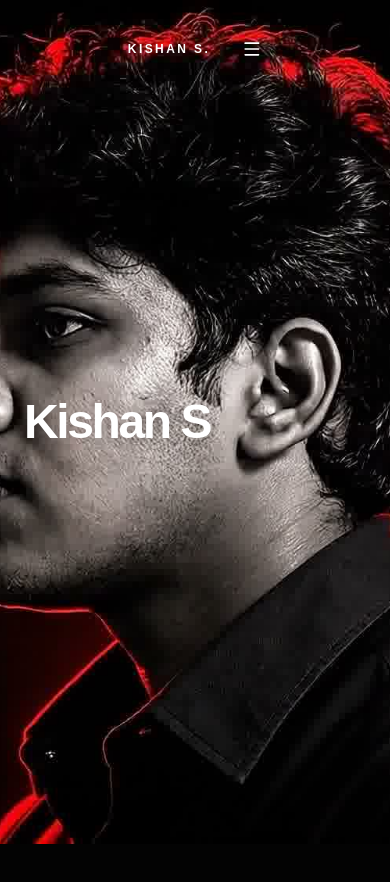
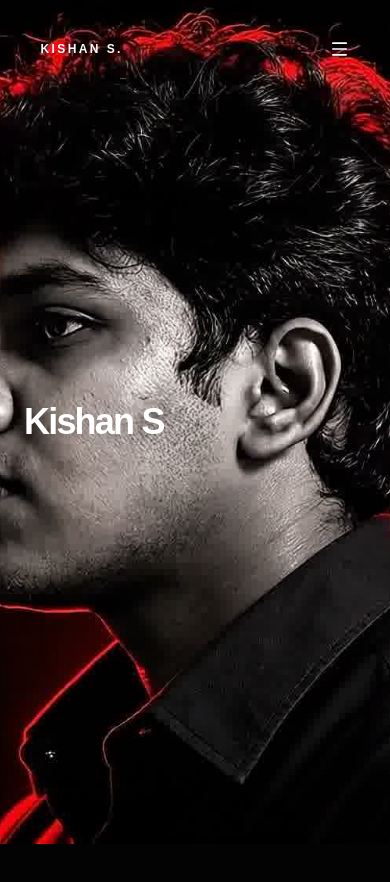
Before and after one commit to KishanSadeesh/Portfolio-KishanS, a React (Vite) app: page / in a window 390 px wide. Shown: the top 882 px of the page. Built offline with nearby package versions, Linux system fonts and the light colour scheme.

Commit message:
aligned for mobile devices

```diff
--- a/src/App.jsx
+++ b/src/App.jsx
@@ -40,7 +40,7 @@ function App() {
   return (
     <HelmetProvider>
       <Router>
-        <div className="bg-[var(--color-bg)] text-[var(--color-text)] min-h-screen font-sans selection:bg-[var(--color-accent)] selection:text-white">
+        <div className="bg-[var(--color-bg)] text-[var(--color-text)] min-h-screen font-sans selection:bg-[var(--color-accent)] selection:text-white overflow-x-hidden">
           <ScrollToTop />
           <Navbar />
           <GoToTop />
--- a/src/components/Hero.jsx
+++ b/src/components/Hero.jsx
@@ -165,7 +165,7 @@ const Hero = () => {
               }`}
             >
               <div className="max-w-3xl text-left pointer-events-auto">
-                <h1 className="text-5xl md:text-7xl font-bold leading-[1.1] tracking-tighter whitespace-pre-line drop-shadow-lg">
+                <h1 className="text-4xl sm:text-5xl md:text-7xl font-bold leading-[1.1] tracking-tighter whitespace-pre-line drop-shadow-lg">
                   {state.title}
                 </h1>
               </div>
--- a/src/components/Navbar.jsx
+++ b/src/components/Navbar.jsx
@@ -64,7 +64,7 @@ const Navbar = () => {
 
   return (
     <>
-      <nav className={`fixed top-6 left-1/2 -translate-x-1/2 z-50 w-max max-w-[90vw] transition-all duration-700 ease-[cubic-bezier(0.32,0.72,0,1)] px-8 py-3.5 flex justify-between items-center gap-8 md:gap-16 rounded-full border ${scrolled || mobileMenuOpen ? 'bg-black/40 backdrop-blur-2xl border-white/10 shadow-2xl' : 'bg-transparent border-transparent'}`}>
+      <nav className={`fixed top-6 left-1/2 -translate-x-1/2 z-50 w-[90vw] md:w-max max-w-[90vw] transition-all duration-700 ease-[cubic-bezier(0.32,0.72,0,1)] px-5 md:px-8 py-3.5 flex justify-between items-center gap-4 md:gap-16 rounded-full border ${scrolled || mobileMenuOpen ? 'bg-black/40 backdrop-blur-2xl border-white/10 shadow-2xl' : 'bg-transparent border-transparent'}`}>
         <Link to="/" className="text-white font-bold tracking-[0.2em] uppercase text-xs md:text-sm">
           Kishan S.
         </Link>
--- a/src/pages/HireMe.jsx
+++ b/src/pages/HireMe.jsx
@@ -108,7 +108,7 @@ const HireMe = () => {
               <div className="flex flex-col gap-8">
                 <div className="group flex flex-col items-start cursor-pointer" onClick={() => copyToClipboard('kishansadeesh13@gmail.com')}>
                   <span className="text-xs uppercase tracking-widest text-[var(--color-muted)] mb-2 flex items-center gap-2">Email <Copy size={12}/></span>
-                  <span className="text-2xl md:text-3xl font-medium transition-colors">kishansadeesh13@gmail.com</span>
+                  <span className="text-2xl md:text-3xl font-medium transition-colors break-all">kishansadeesh13@gmail.com</span>
                 </div>
 
                 <div className="group flex flex-col items-start cursor-pointer" onClick={() => copyToClipboard('+91 9047478386')}>
--- a/src/pages/Home.jsx
+++ b/src/pages/Home.jsx
@@ -102,7 +102,7 @@ const Home = () => {
                 key={tab}
                 onClick={() => setActiveTab(tab)}
                 className={clsx(
-                  "relative text-sm md:text-base font-bold tracking-tight uppercase transition-all duration-300 text-left whitespace-nowrap px-4 py-3 rounded-xl w-full",
+                  "relative text-sm md:text-base font-bold tracking-tight uppercase transition-all duration-300 text-left whitespace-nowrap px-4 py-3 rounded-xl w-auto flex-shrink-0 lg:w-full",
                   activeTab === tab ? "bg-[var(--color-accent)] text-white" : "text-[var(--color-muted)] hover:bg-white/5 hover:text-white"
                 )}
               >
```
